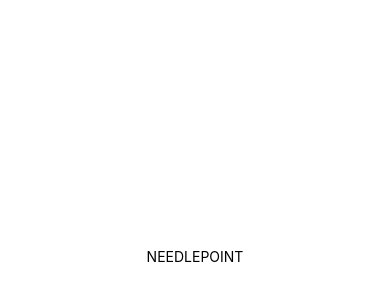
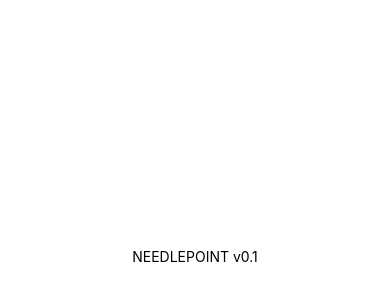
Before and after one commit to Makktu/NeedlePoint, a React Native app: screen / in a window 390 px wide. Shown: the part 166-466 px from the top of the page. Built offline with nearby package versions, Linux system fonts and the light colour scheme.

Commit message:
setting up

```diff
--- a/App.js
+++ b/App.js
@@ -4,7 +4,7 @@ import { StyleSheet, Text, View } from 'react-native';
 export default function App() {
   return (
     <View style={styles.container}>
-      <Text>NEEDLEPOINT</Text>
+      <Text>NEEDLEPOINT v0.1</Text>
       <StatusBar style='auto' />
     </View>
   );
```
